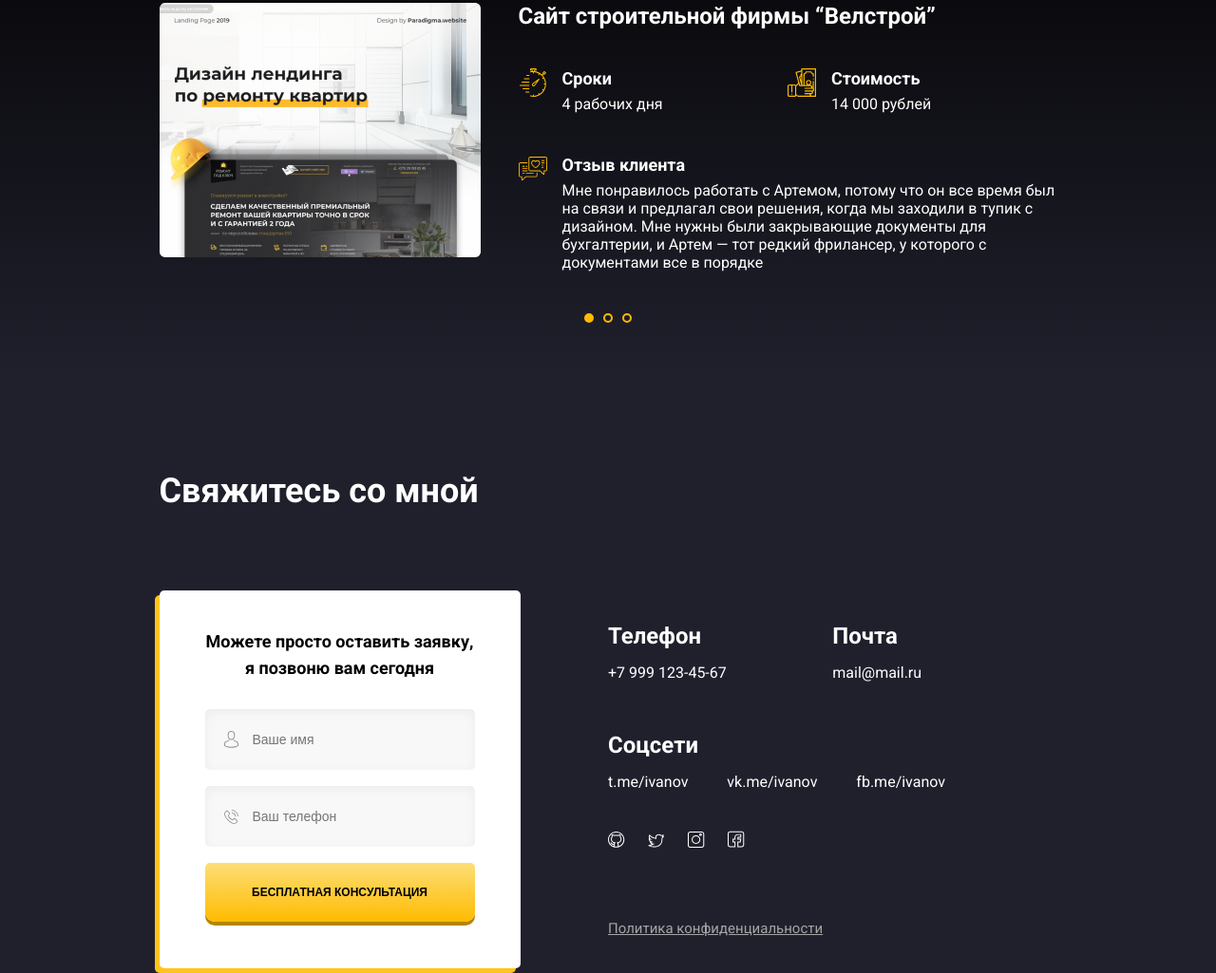
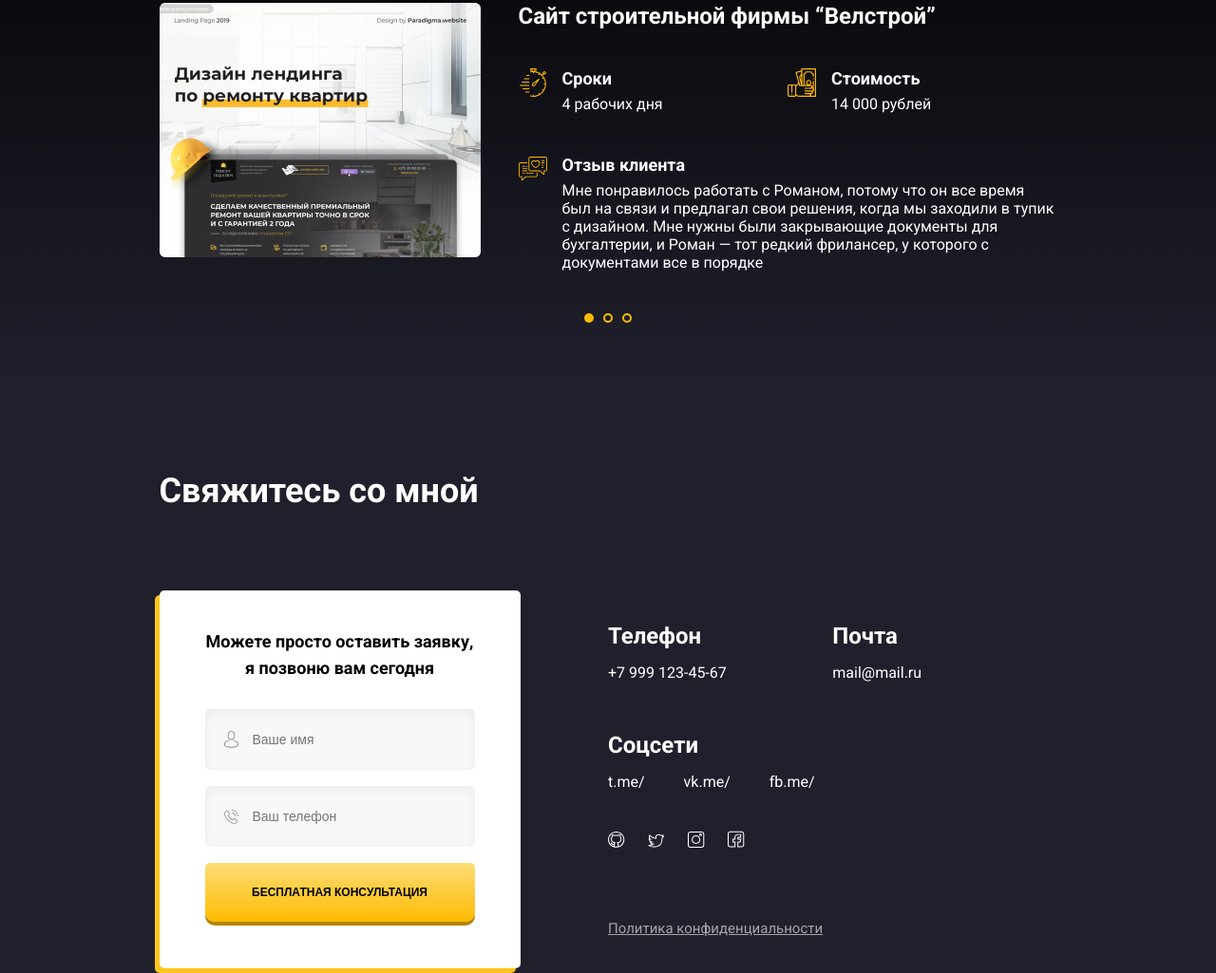
Before and after one commit to GerasimovRoman76/portfolio-glo, a plain HTML site: page index.html in a window 1280 px wide. Shown: the part 1722-2747 px from the top of the page at 95% size. Drawn offline with Linux system fonts and the light colour scheme.

Commit message:
fix: fixed index.html

```diff
--- a/index.html
+++ b/index.html
@@ -114,7 +114,7 @@
                       <img src="img/feedback-icon.svg" alt="Отзыв клиента" class="project-icon">
                       <div class="project-description">
                         <h4 class="project-subtitle">Отзыв клиента</h4>
-                        <p class="project-paragraph">Мне понравилось работать с Артемом, потому что он все время был на связи и предлагал свои решения, когда мы заходили в тупик с дизайном. Мне нужны были закрывающие документы для бухгалтерии, и Артем — тот редкий фрилансер, у которого с документами все в порядке</p>
+                        <p class="project-paragraph">Мне понравилось работать с Романом, потому что он все время был на связи и предлагал свои решения, когда мы заходили в тупик с дизайном. Мне нужны были закрывающие документы для бухгалтерии, и Роман — тот редкий фрилансер, у которого с документами все в порядке</p>
                       </div>
                     </div>
                     <!-- /.project-feedback -->
@@ -145,7 +145,7 @@
                       <img src="img/feedback-icon.svg" alt="Отзыв клиента" class="project-icon">
                       <div class="project-description">
                         <h4 class="project-subtitle">Отзыв клиента</h4>
-                        <p class="project-paragraph">Мне понравилось работать с Артемом, потому что он все время был на связи и предлагал свои решения, когда мы заходили в тупик с дизайном. Мне нужны были закрывающие документы для бухгалтерии, и Артем — тот редкий фрилансер, у которого с документами все в порядке</p>
+                        <p class="project-paragraph">Мне понравилось работать с Романом, потому что он все время был на связи и предлагал свои решения, когда мы заходили в тупик с дизайном. Мне нужны были закрывающие документы для бухгалтерии, и Роман — тот редкий фрилансер, у которого с документами все в порядке</p>
                       </div>
                     </div>
                     <!-- /.project-feedback -->
@@ -176,7 +176,7 @@
                       <img src="img/feedback-icon.svg" alt="Отзыв клиента" class="project-icon">
                       <div class="project-description">
                         <h4 class="project-subtitle">Отзыв клиента</h4>
-                        <p class="project-paragraph">Мне понравилось работать с Артемом, потому что он все время был на связи и предлагал свои решения, когда мы заходили в тупик с дизайном. Мне нужны были закрывающие документы для бухгалтерии, и Артем — тот редкий фрилансер, у которого с документами все в порядке</p>
+                        <p class="project-paragraph">Мне понравилось работать с Романом, потому что он все время был на связи и предлагал свои решения, когда мы заходили в тупик с дизайном. Мне нужны были закрывающие документы для бухгалтерии, и Роман — тот редкий фрилансер, у которого с документами все в порядке</p>
                       </div>
                     </div>
                     <!-- /.project-feedback -->
@@ -216,9 +216,9 @@
             <!-- /.contacts-mail -->
             <div class="contacts-social">
               <h4 class="contacts-title">Соцсети</h4>
-              <a href="#" class="contacts-link">t.me/ivanov</a>
-              <a href="#" class="contacts-link">vk.me/ivanov</a>
-              <a href="#" class="contacts-link">fb.me/ivanov</a>
+              <a href="#" class="contacts-link">t.me/</a>
+              <a href="#" class="contacts-link">vk.me/</a>
+              <a href="#" class="contacts-link">fb.me/</a>
             </div>
             <!-- /.contacts-social -->
           </div>
```
